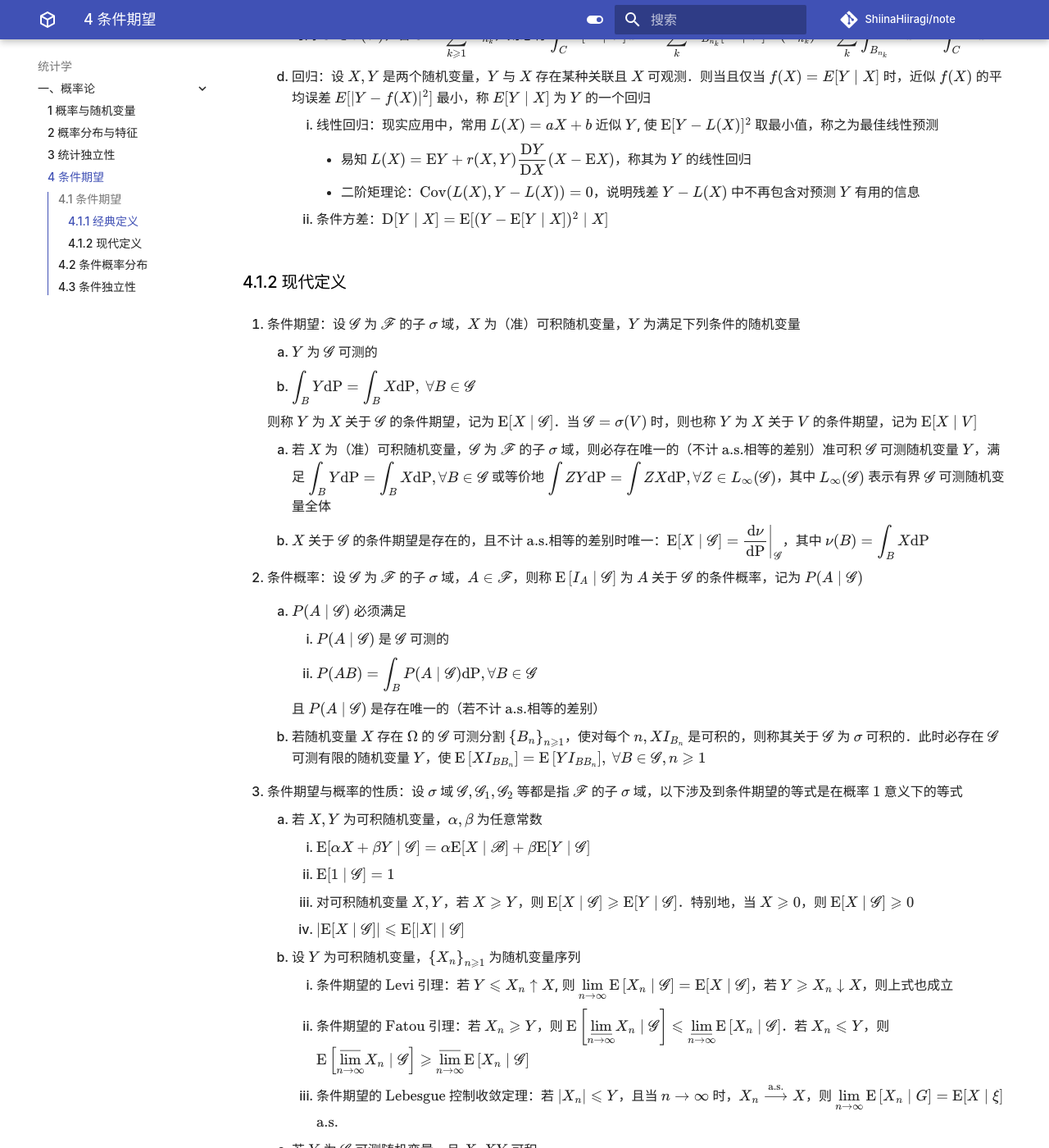
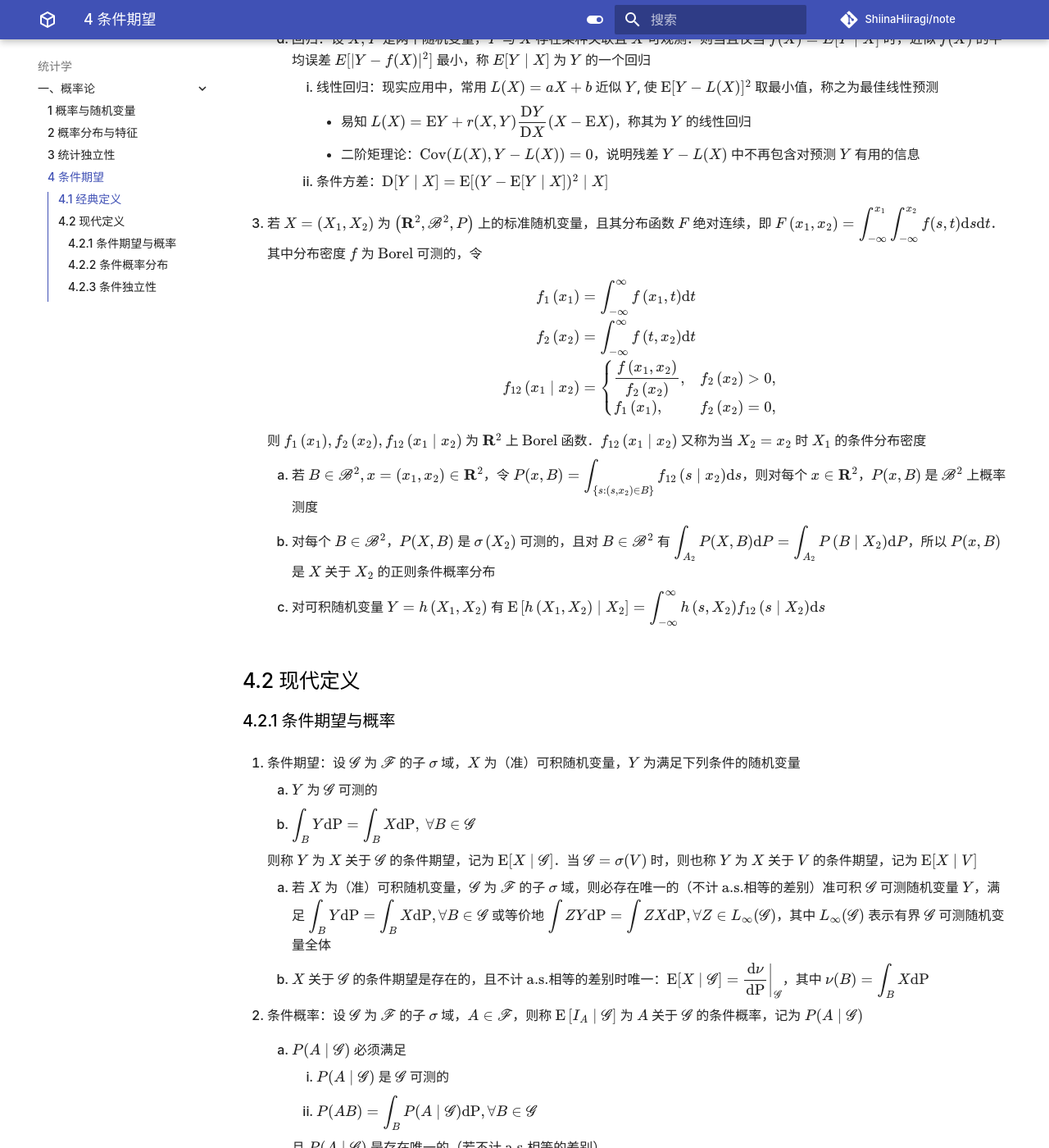
Before and after one commit to ShiinaHiiragi/note, an MkDocs documentation site: the page built from docs/stat/prob/cond.md, in a window 1280 px wide and 1400 px high, scrolled down 1056 px. Shown: the whole window at 82% size. Built offline with MkDocs 1.6.1 and Material for MkDocs 9.7.7, drawn with Linux system fonts in a browser that asks for light colours; comment, search, counter and statistics services are not loaded; some of the changed text lies outside the part shown.

Commit message:
change cond

```diff
--- a/docs/stat/prob/cond.md
+++ b/docs/stat/prob/cond.md
@@ -27,7 +26,25 @@
             - 二阶矩理论：$\operatorname{Cov}(L(X), Y - L(X))=0$，说明残差 $Y - L(X)$ 中不再包含对预测 $Y$ 有用的信息
         2. 条件方差：$\mathrm{D}[Y \mid X]=\mathrm{E}[(Y - \mathrm{E}[Y \mid X])^2 \mid X]$
 
-### 4.1.2 现代定义
+3. 若 $X=\left(X_{1}, X_{2}\right)$ 为 $\left(\mathbf{R}^{2}, \mathscr{B}^{2}, P\right)$ 上的标准随机变量，且其分布函数 $F$ 绝对连续，即 ${\displaystyle F\left(x_{1}, x_{2}\right)=\int_{-\infty}^{x_{1}} \int_{-\infty}^{x_{2}} f(s, t) \mathrm{d} s \mathrm{d} t}$．其中分布密度 $f$ 为 $\text{Borel}$ 可测的，令
+
+    $$
+    \begin{aligned}
+    f_{1}\left(x_{1}\right)& =\int_{-\infty}^{\infty} f\left(x_{1}, t\right) \mathrm{d} t \\
+    f_{2}\left(x_{2}\right)& =\int_{-\infty}^{\infty} f\left(t, x_{2}\right) \mathrm{d} t \\
+    f_{12}\left(x_{1} \mid x_{2}\right)& = \begin{cases}\dfrac{f\left(x_{1}, x_{2}\right)}{f_{2}\left(x_{2}\right)}, & f_{2}\left(x_{2}\right)>0, \\
+    f_{1}\left(x_{1}\right), & f_{2}\left(x_{2}\right)=0,\end{cases}
+    \end{aligned}
+    $$
+
+    则 $f_{1}\left(x_{1}\right), f_{2}\left(x_{2}\right), f_{12}\left(x_{1} \mid x_{2}\right)$ 为 $\mathbf{R}^{2}$ 上 $\text{Borel}$ 函数．$f_{12}\left(x_{1} \mid x_{2}\right)$ 又称为当 $X_{2}=x_{2}$ 时 $X_{1}$ 的条件分布密度
+
+    1. 若 $B \in \mathscr{B}^{2}, x=\left(x_{1}, x_{2}\right) \in \mathbf{R}^{2}$，令 ${\displaystyle P(x, B)=\int_{\left\{s:\left(s, x_{2}\right) \in B\right\}} f_{12}\left(s \mid x_{2}\right) \mathrm{d} s}$，则对每个 $x \in \mathbf{R}^{2}$，$P(x, B)$ 是 $\mathscr{B}^{2}$ 上概率测度
+    2. 对每个 $B \in \mathscr{B}^{2}$，$P(X, B)$ 是 $\sigma\left(X_{2}\right)$ 可测的，且对 $B \in \mathscr{B}^{2}$ 有 ${\displaystyle \int_{A_{2}} P(X, B) \mathrm{d}P=\int_{A_{2}} P\left(B \mid X_{2}\right) \mathrm{d}P}$，所以 $P(x, B)$ 是 $X$ 关于 $X_{2}$ 的正则条件概率分布
+    3. 对可积随机变量 $Y=h\left(X_{1}, X_{2}\right)$ 有 ${\displaystyle \mathrm{E}\left[h\left(X_{1}, X_{2}\right) \mid X_{2}\right]=\int_{-\infty}^{\infty} h\left(s, X_{2}\right) f_{12}\left(s \mid X_{2}\right) \mathrm{d} s}$
+
+## 4.2 现代定义
+### 4.2.1 条件期望与概率
 1. 条件期望：设 $\mathscr{G}$ 为 $\mathscr{F}$ 的子 $\sigma$ 域，$X$ 为（准）可积随机变量，$Y$ 为满足下列条件的随机变量
     1. $Y$ 为 $\mathscr{G}$ 可测的
     2. ${\displaystyle \int_{B} Y \mathrm{dP}=\int_{B} X \mathrm{dP}, \  \forall B \in \mathscr{G}}$
@@ -74,7 +91,7 @@
         2. $P(A \mid \mathscr{G}) \geqslant 0$ $\text{a.s.}$
         3. 对互不相交的事件列 $\left\{A_{n}\right\}$，${\displaystyle P\left(\sum_{n \to \infty} A_{n} \mid \mathscr{G}\right)=\sum_{n \to \infty} P\left(A_{n} \mid \mathscr{G}\right)}$ $\text{a.s.}$
 
-## 4.2 条件概率分布
+### 4.2.2 条件概率分布
 1. 设 $\mathscr{F}_{1}, \mathscr{G}$ 为 $\mathscr{F}$ 的子 $\sigma$ 域，$\Omega \times \mathscr{F}_{1}$ 上的函数 $P(\omega, A)$ 若满足
     1. 对每个 $\omega \in \Omega$，$P(\omega, \cdot)$ 是 $\mathscr{F}_{1}$ 上的概率测度
     2. 对每个 $A \in \mathscr{F}_{1}, P(\cdot, A)$ 是 $(\Omega, \mathscr{G})$ 上的可测函数，且 $P(\omega, A)=P(A \mid \mathscr{G})$ $\text{a.s.}$
@@ -94,24 +111,7 @@
 
         若 $X$ 为 $n$ 维随机向量（或随机变量序列），$P_{X}(\omega, A)$ 为 $X$ 关于 $\mathscr{G}$ 的正则条件概率分布，$h$ 为 $\text{Borel}$ 函数，$h(X)$ 准可积，则有 ${\displaystyle \mathrm{E}[h(X) \mid \mathscr{G}]=\int_{\mathbf{R}^{n}\left(\mathbf{R}^{\infty}\right)} h(x) P(\omega, \mathrm{d} x)}$
 
-3. 若 $X=\left(X_{1}, X_{2}\right)$ 为 $\left(\mathbf{R}^{2}, \mathscr{B}^{2}, P\right)$ 上的标准随机变量，且其分布函数 $F$ 绝对连续，即 ${\displaystyle F\left(x_{1}, x_{2}\right)=\int_{-\infty}^{x_{1}} \int_{-\infty}^{x_{2}} f(s, t) \mathrm{d} s \mathrm{d} t}$．其中分布密度 $f$ 为 $\text{Borel}$ 可测的，令
-
-    $$
-    \begin{aligned}
-    f_{1}\left(x_{1}\right)& =\int_{-\infty}^{\infty} f\left(x_{1}, t\right) \mathrm{d} t \\
-    f_{2}\left(x_{2}\right)& =\int_{-\infty}^{\infty} f\left(t, x_{2}\right) \mathrm{d} t \\
-    f_{12}\left(x_{1} \mid x_{2}\right)& = \begin{cases}\dfrac{f\left(x_{1}, x_{2}\right)}{f_{2}\left(x_{2}\right)}, & f_{2}\left(x_{2}\right)>0, \\
-    f_{1}\left(x_{1}\right), & f_{2}\left(x_{2}\right)=0,\end{cases}
-    \end{aligned}
-    $$
-
-    则 $f_{1}\left(x_{1}\right), f_{2}\left(x_{2}\right), f_{12}\left(x_{1} \mid x_{2}\right)$ 为 $\mathbf{R}^{2}$ 上 $\text{Borel}$ 函数．$f_{12}\left(x_{1} \mid x_{2}\right)$ 又称为当 $X_{2}=x_{2}$ 时 $X_{1}$ 的条件分布密度
-
-    1. 若 $B \in \mathscr{B}^{2}, x=\left(x_{1}, x_{2}\right) \in \mathbf{R}^{2}$，令 ${\displaystyle P(x, B)=\int_{\left\{s:\left(s, x_{2}\right) \in B\right\}} f_{12}\left(s \mid x_{2}\right) \mathrm{d} s}$，则对每个 $x \in \mathbf{R}^{2}$，$P(x, B)$ 是 $\mathscr{B}^{2}$ 上概率测度
-    2. 对每个 $B \in \mathscr{B}^{2}$，$P(X, B)$ 是 $\sigma\left(X_{2}\right)$ 可测的，且对 $B \in \mathscr{B}^{2}$ 有 ${\displaystyle \int_{A_{2}} P(X, B) \mathrm{d}P=\int_{A_{2}} P\left(B \mid X_{2}\right) \mathrm{d}P}$，所以 $P(x, B)$ 是 $X$ 关于 $X_{2}$ 的正则条件概率分布
-    3. 对可积随机变量 $Y=h\left(X_{1}, X_{2}\right)$ 有 ${\displaystyle \mathrm{E}\left[h\left(X_{1}, X_{2}\right) \mid X_{2}\right]=\int_{-\infty}^{\infty} h\left(s, X_{2}\right) f_{12}\left(s \mid X_{2}\right) \mathrm{d} s}$
-
-## 4.3 条件独立性
+### 4.2.3 条件独立性
 1. $\mathscr{G}$ 是 $\mathscr{F}$ 的子 $\sigma$ 域，$\left\{\mathscr{G}_{t}\right\}_{t \in T}$ 是 $\mathscr{F}$ 的子 $\sigma$ 域族．若对 $T$ 的任一有限子集 $I$，${\displaystyle P\left(\bigcap_{t \in I} B_{t} \mid \mathscr{G}\right)=\prod_{t \in I} P\left(B_{t} \mid \mathscr{G}\right), \forall B_{t} \in \mathscr{G}_{t}, t \in I}$ 成立，则称 $\left\{\mathscr{G}_{t}\right\}_{t \in T}$ 关于 $\mathscr{G}$ 是条件独立的
     1. 若 $\mathscr{G}=\{\varnothing, \Omega\}$，则 $\left\{\mathscr{G}_{t}\right\}_{t \in T}$ 关于 $\mathscr{G}$ 的条件独立性等价于 $\left\{\mathscr{G}_{t}\right\}_{t \in T}$ 为独立的
     2. 若 $I$ 为 $T$ 的有限子集，则下列事实相互等价
```
Also changed, not shown: other parts of docs/stat/prob/cond.md (+1 -2 lines), docs/stat/prob/dist.md (+2 -2 lines).
